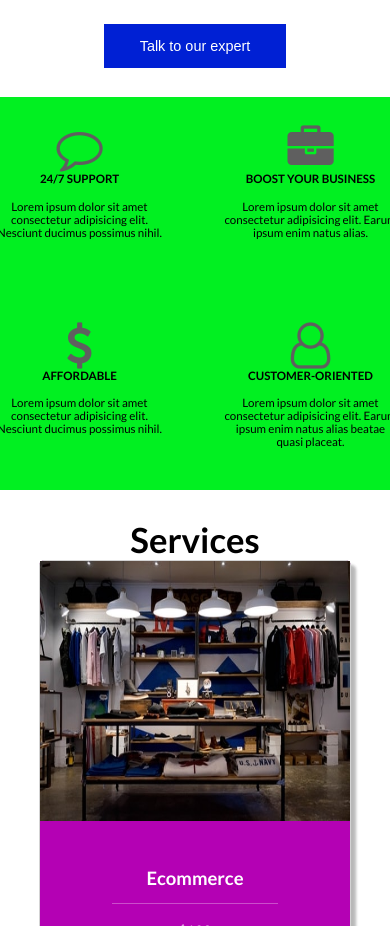
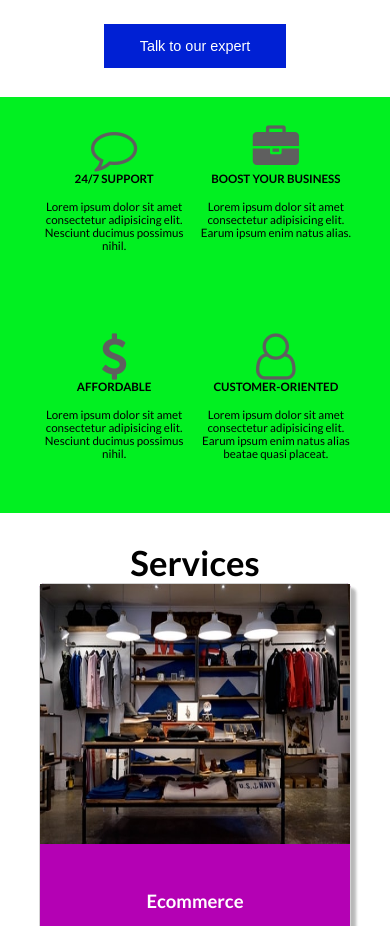
Before and after one commit to jamesaucode/sampleService, a website: page index.html in a window 390 px wide. Shown: the part 1400-2326 px from the top of the page. Drawn offline with nearby package versions, Linux system fonts and the light colour scheme.

Commit message:
responsive

```diff
--- a/styles/components/_body.scss
+++ b/styles/components/_body.scss
@@ -119,13 +119,13 @@
     }
     &__wrapper {
       text-align: center;
-      margin: $medium-gutter $medium-gutter;
-      height: 12em;
+      margin: $medium-gutter 0;
+      height: 13em;
     }
     &__wrapper2 {
       text-align: center;
-      margin: $medium-gutter $medium-gutter;
-      height: 12em;
+      margin: $medium-gutter 0;
+      height: 13em;
     }
   }
   &__title {
@@ -168,7 +168,7 @@
         margin: 0;
         text-align: center;
         margin: $small-gutter auto;
-        width:calc(1em * 15);
+        width:calc(1em * 14);
       }
     }
     &--text-box {
```
Also changed, not shown: styles/styles.css.
